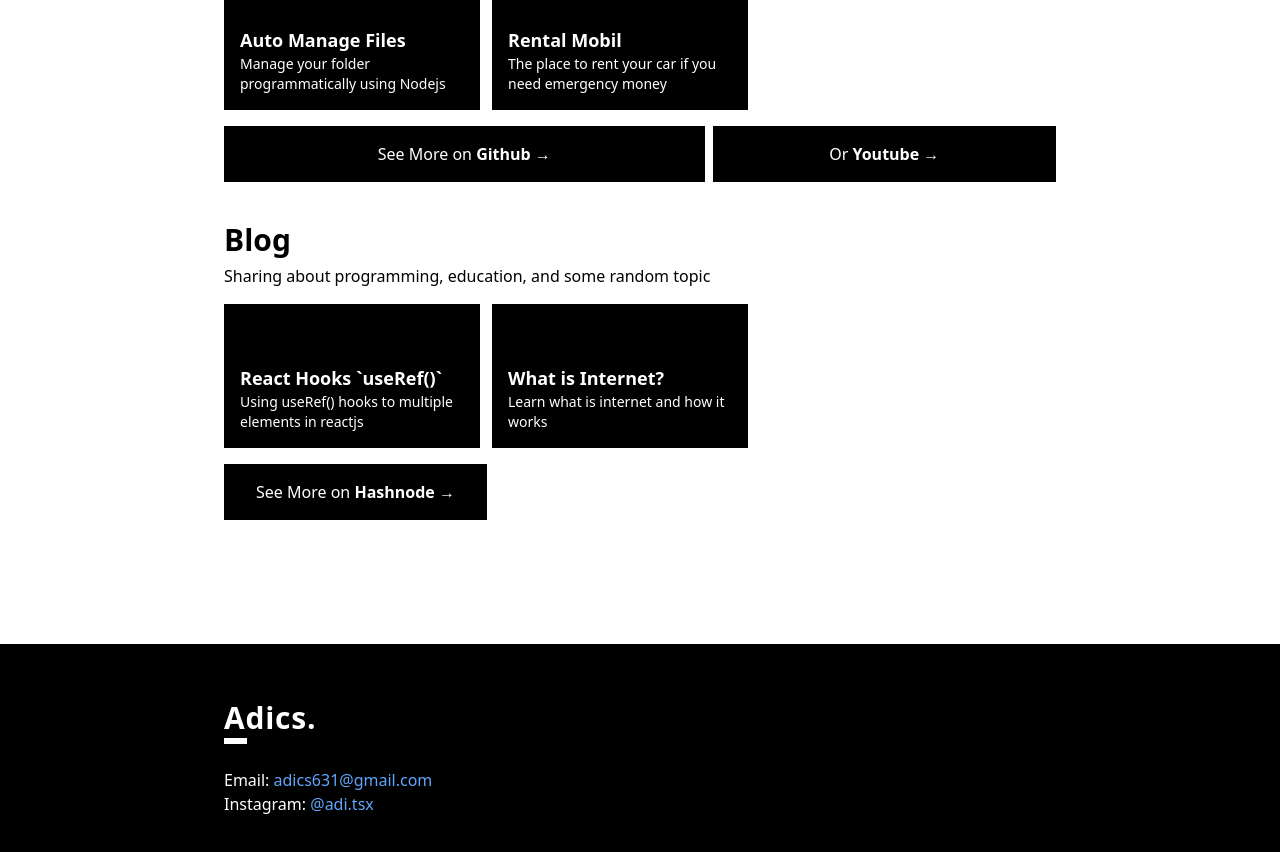
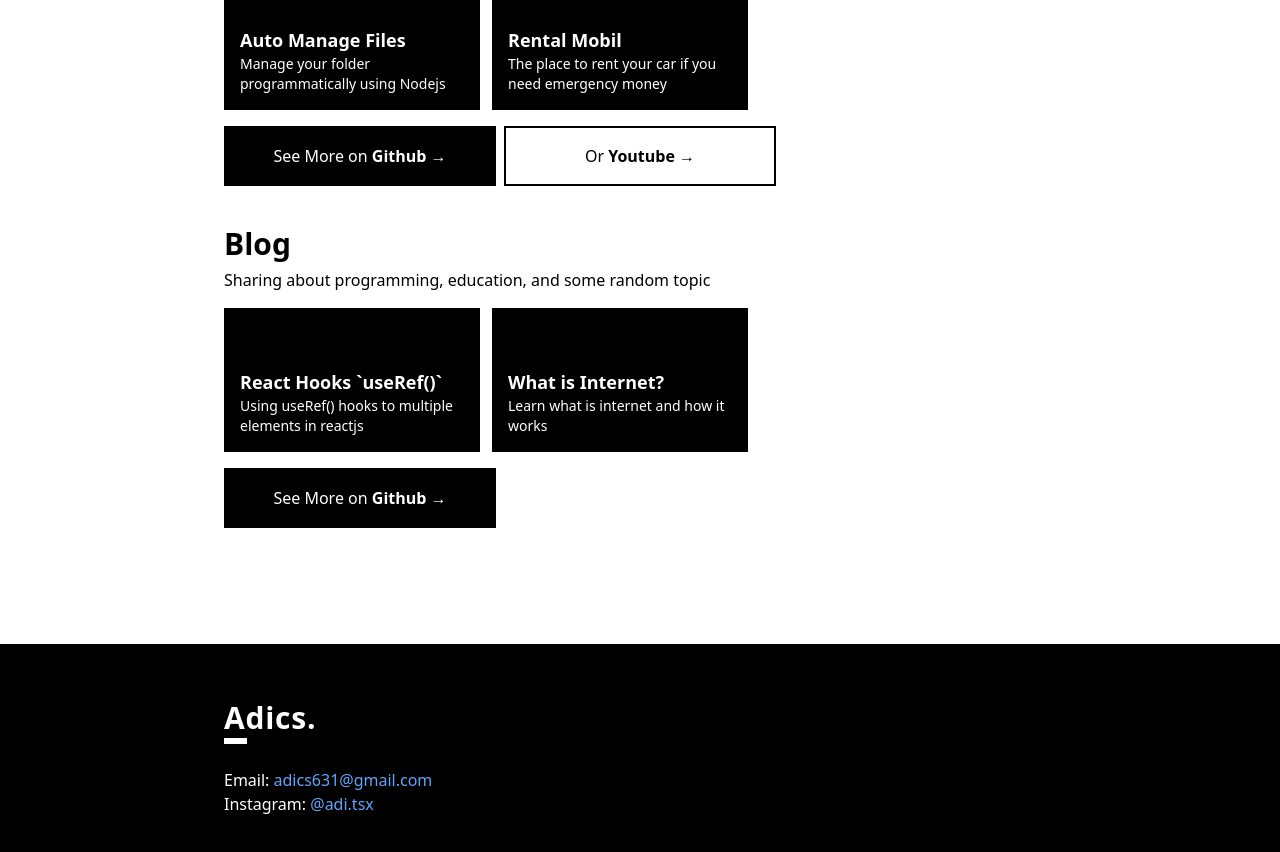
Before and after one commit to AdiCahyaSaputra/personal-portfolio, a React (Vite) app: page / in a window 1280 px wide. Shown: the part 1960-2812 px from the top of the page. Built offline with nearby package versions, Linux system fonts and the light colour scheme.

Commit message:
style(button): button size consistency

```diff
--- a/src/components/section/ProjectSection.tsx
+++ b/src/components/section/ProjectSection.tsx
@@ -30,9 +30,9 @@ const ProjectSection: React.FC = () => {
           <ProjectCard link={link.web.rental_mobil} project="Rental Mobil" desc="The place to rent your car if you need emergency money" img='/img/rental_mobil.jpg' />
         </div>
 
-        <div className="flex items-center space-x-2">
-          <button onClick={() => window.location.href = link.web.gh} className="w-7/12 hover:text-white/60 transition-all p-4 bg-black text-white font-light">See More on <span className="font-bold">Github →</span></button>
-          <button onClick={() => window.location.href = 'https://youtube.com/@adics'} className="w-5/12 hover:text-white/60 transition-all p-4 bg-black text-white font-light">Or <span className="font-bold">Youtube →</span></button>
+        <div className="grid grid-cols-12 gap-2">
+          <button onClick={() => window.location.href = link.web.gh} className="md:col-span-4 col-span-12 hover:text-white/60 transition-all p-4 border-2 border-black bg-black text-white font-light">See More on <span className="font-bold">Github →</span></button>
+          <button onClick={() => window.location.href = 'https://youtube.com/@adics'} className="md:col-span-4 col-span-12 hover:text-black/60 border-2 border-black transition-all p-4 bg-transparent text-black font-light">Or <span className="font-bold">Youtube →</span></button>
         </div>
 
         <h1 className="text-3xl mt-10 text-black font-bold">Blog</h1>
@@ -43,7 +43,9 @@ const ProjectSection: React.FC = () => {
           <ProjectCard link={link.blog.b2.link} project="What is Internet?" desc="Learn what is internet and how it works" img='/img/whatisinternet.jpg' />
         </div>
 
-        <button onClick={() => window.location.href = link.blog.me} className="hover:text-white/60 transition-all py-4 px-8 bg-black text-white font-light">See More on <span className="font-bold">Hashnode →</span></button>
+        <div className="grid grid-cols-12 gap-2">
+          <button onClick={() => window.location.href = link.web.gh} className="md:col-span-4 col-span-12 hover:text-white/60 transition-all p-4 border-2 border-black bg-black text-white font-light">See More on <span className="font-bold">Github →</span></button>
+        </div>
 
       </Container>
     </section>
```
Also changed, not shown: src/context/scroll-observer.tsx (+6 -1 lines), src/App.tsx (indentation only).
